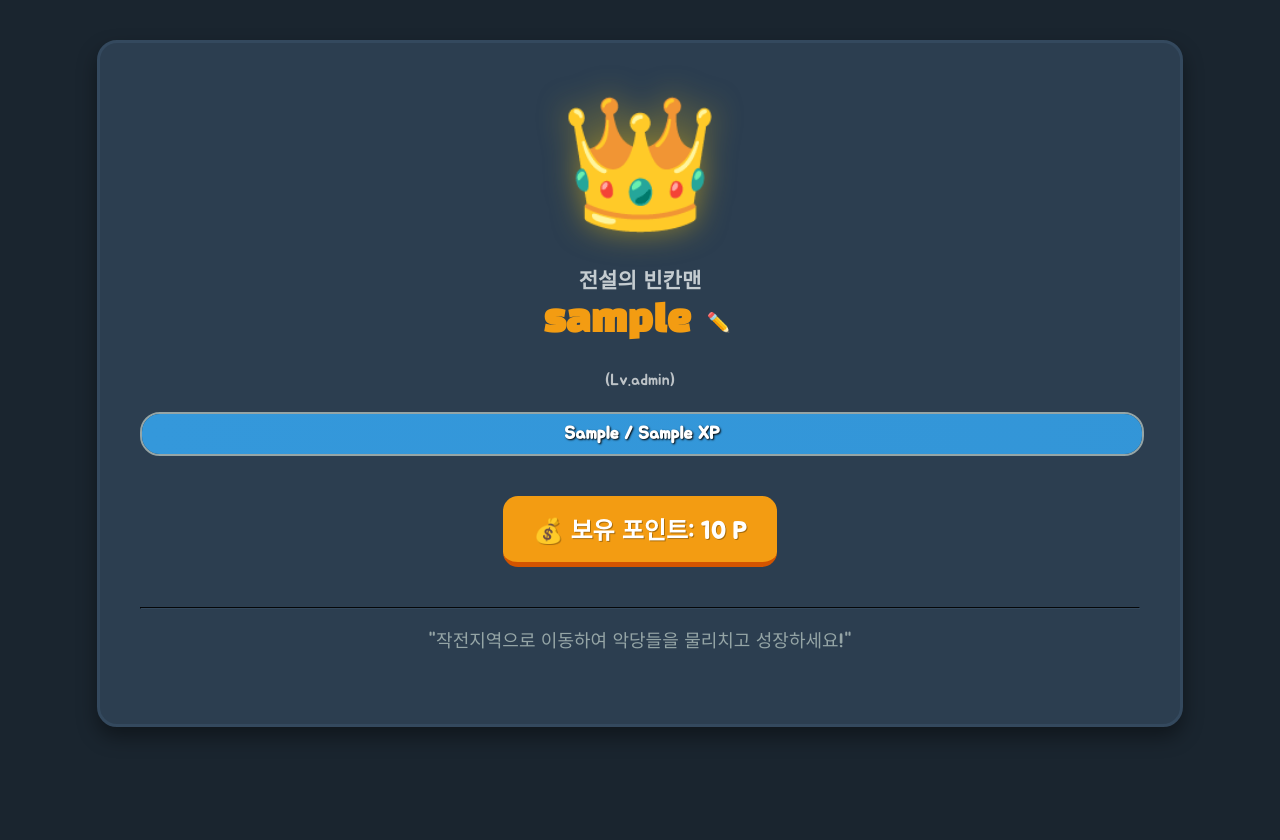
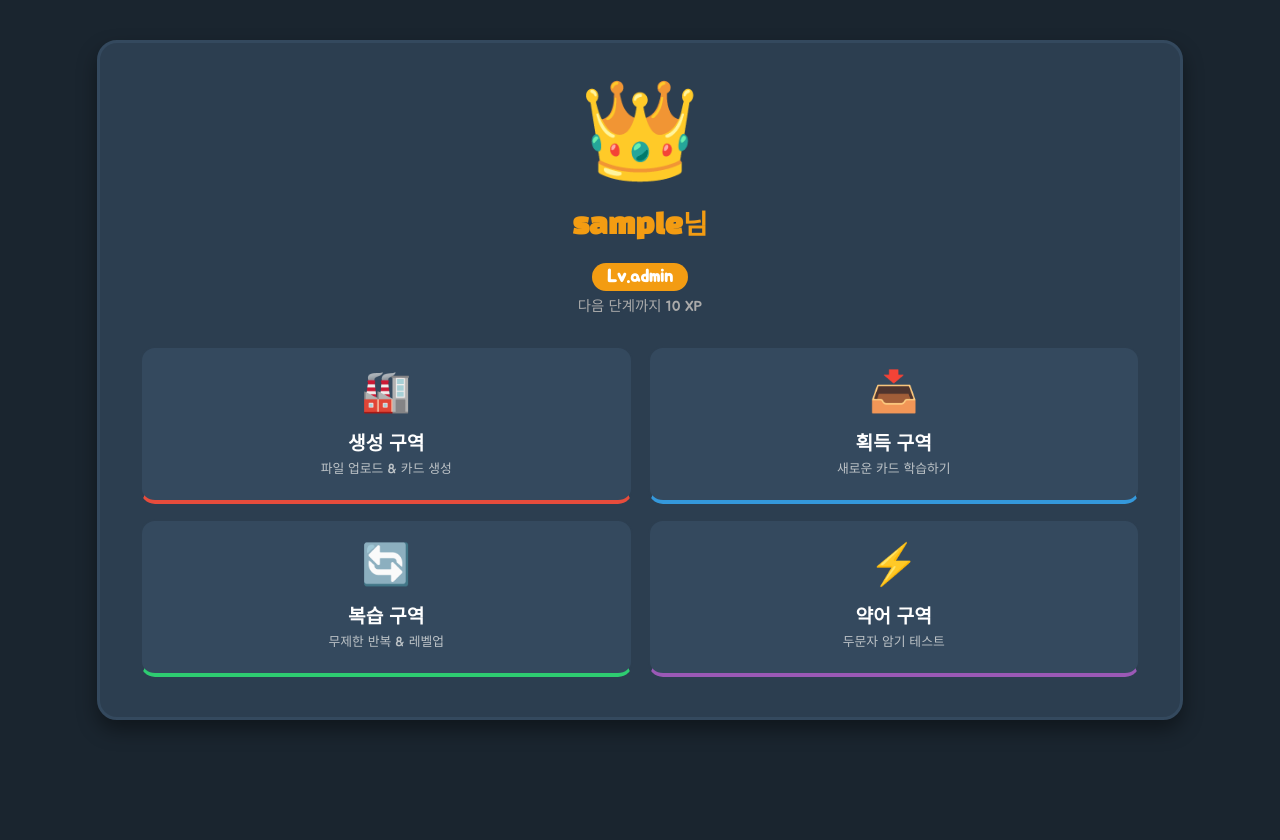
Before and after one commit to pky060921-debug/law, a Flask app: template templates/lobby.html in a window 1280 px wide. Run offline with Flask 3, Linux system fonts and the light colour scheme; the template is opened without the code that fills it: most values are stand-ins (such as "Sample title", 1, 10 or a date in 2020).

Commit message:
Update lobby.html

```diff
--- a/templates/lobby.html
+++ b/templates/lobby.html
@@ -2,102 +2,57 @@
 
 {% block content %}
 <style>
-    .profile-card { text-align: center; padding: 10px 0; }
+    .profile-section { text-align: center; margin-bottom: 30px; }
+    .hero-avatar { font-size: 6rem; animation: bounce 2s infinite; }
+    .level-badge { background: #f39c12; color: #fff; padding: 5px 15px; border-radius: 20px; font-weight: bold; }
 
-    /* 아바타 크기 반응형 */
-    .hero-badge {
-        font-size: 8rem; /* PC */
-        margin-bottom: 10px;
-        display: inline-block;
-        filter: drop-shadow(0 0 15px rgba(241, 196, 15, 0.5));
-        animation: floatHero 3s infinite ease-in-out;
+    .zone-grid {
+        display: grid; grid-template-columns: 1fr 1fr; gap: 15px;
     }
+    .zone-card {
+        background: #34495e; padding: 20px; border-radius: 15px; text-align: center;
+        text-decoration: none; color: white; transition: 0.2s; border: 2px solid #2c3e50;
+    }
+    .zone-card:hover { transform: translateY(-5px); border-color: #f39c12; }
+    .zone-icon { font-size: 2.5rem; display: block; margin-bottom: 10px; }
+    .zone-title { font-size: 1.2rem; font-weight: bold; display: block; }
+    .zone-desc { font-size: 0.8rem; color: #bdc3c7; }
 
-    .progress-bg {
-        background: #1a252f;
-        border-radius: 20px;
-        height: 40px;
-        width: 100%;
-        margin: 20px 0;
-        border: 2px solid #95a5a6;
-        overflow: hidden;
-        position: relative;
-    }
-    .progress-bar {
-        background: linear-gradient(90deg, #3498db, #2980b9);
-        height: 100%;
-        width: {{ (xp / req_xp * 100)|int }}%;
-        transition: width 1s ease-in-out;
-    }
-    .progress-text {
-        position: absolute; width: 100%; top: 50%; transform: translateY(-50%);
-        color: white; font-weight: bold; text-shadow: 1px 1px 2px black;
-    }
-
-    .point-box {
-        background: #f39c12; color: #fff; text-shadow: 1px 1px 0 rgba(0,0,0,0.3);
-        padding: 15px 30px; border-radius: 15px; display: inline-block; margin-top: 20px;
-        font-size: 1.5rem; border-bottom: 5px solid #d35400; font-weight: bold;
-    }
-
-    .nick-edit-btn { background: none; border: none; font-size: 1.2rem; cursor: pointer; color: #bdc3c7; }
-    .nick-form { display: none; margin-top: 15px; }
-    .nick-input { padding: 8px; border-radius: 5px; border: 1px solid #ccc; background: #222; color: white; width: 60%; }
-    .save-btn { padding: 8px 15px; border-radius: 5px; border: none; background: #2ecc71; color: white; cursor: pointer; }
-
-    @keyframes floatHero {
-        0%, 100% { transform: translateY(0); }
-        50% { transform: translateY(-15px); }
-    }
-
-    /* 📱 태블릿/모바일 대응 */
-    @media (max-width: 768px) {
-        .hero-badge { font-size: 6rem; }
-        .point-box { font-size: 1.2rem; padding: 10px 20px; width: 90%; }
-        h1 { font-size: 1.5rem; }
-    }
+    @keyframes bounce { 0%, 100% { transform: translateY(0); } 50% { transform: translateY(-10px); } }
 </style>
 
-<div class="profile-card">
-    <div class="hero-badge">
+<div class="profile-section">
+    <div class="hero-avatar">
         {% if level < 5 %}🥚{% elif level < 15 %}👶{% elif level < 30 %}👦{% elif level < 50 %}🦸‍♂️{% else %}👑{% endif %}
     </div>
-
-    <h3 style="color:#ecf0f1; margin-bottom:5px; opacity:0.8;">
-        {% if level < 5 %}가능성의 알{% elif level < 15 %}아기 빈칸맨{% elif level < 30 %}자라나는 히어로{% elif level < 50 %}슈퍼 히어로{% else %}전설의 빈칸맨{% endif %}
-    </h3>
-
-    <h1 style="display:flex; justify-content:center; align-items:center; gap:10px; flex-wrap: wrap;">
-        {{ nickname }}
-        <button class="nick-edit-btn" onclick="toggleNickForm()">✏️</button>
-    </h1>
-    <span style="font-size:0.9em; color:#bdc3c7;">(Lv.{{ level }})</span>
-
-    <form action="/update_nickname" method="POST" class="nick-form" id="nickForm">
-        <input type="text" name="new_nickname" class="nick-input" placeholder="새 이름" required>
-        <button type="submit" class="save-btn">저장</button>
-    </form>
-
-    <div class="progress-bg">
-        <div class="progress-bar"></div>
-        <div class="progress-text">{{ xp }} / {{ req_xp }} XP</div>
-    </div>
-
-    <div class="point-box">
-        💰 보유 포인트: {{ points }} P
-    </div>
-
-    <hr style="border-color: #34495e; margin-top: 40px;">
-
-    <p style="color: #95a5a6; margin-top: 20px; line-height: 1.5;">
-        "작전지역으로 이동하여 악당들을 물리치고 성장하세요!"
-    </p>
+    <h2>{{ nickname }}님</h2>
+    <span class="level-badge">Lv.{{ level }}</span>
+    <p style="color:#aaa; font-size:0.9rem; margin-top:5px;">다음 단계까지 {{ req_xp - xp }} XP</p>
 </div>
 
-<script>
-    function toggleNickForm() {
-        const form = document.getElementById('nickForm');
-        form.style.display = form.style.display === 'block' ? 'none' : 'block';
-    }
-</script>
+<div class="zone-grid">
+    <a href="/zone/generate" class="zone-card" style="border-bottom: 4px solid #e74c3c;">
+        <span class="zone-icon">🏭</span>
+        <span class="zone-title">생성 구역</span>
+        <span class="zone-desc">파일 업로드 & 카드 생성</span>
+    </a>
+
+    <a href="/zone/acquire" class="zone-card" style="border-bottom: 4px solid #3498db;">
+        <span class="zone-icon">📥</span>
+        <span class="zone-title">획득 구역</span>
+        <span class="zone-desc">새로운 카드 학습하기</span>
+    </a>
+
+    <a href="/zone/review" class="zone-card" style="border-bottom: 4px solid #2ecc71;">
+        <span class="zone-icon">🔄</span>
+        <span class="zone-title">복습 구역</span>
+        <span class="zone-desc">무제한 반복 & 레벨업</span>
+    </a>
+
+    <a href="/zone/abbrev" class="zone-card" style="border-bottom: 4px solid #9b59b6;">
+        <span class="zone-icon">⚡</span>
+        <span class="zone-title">약어 구역</span>
+        <span class="zone-desc">두문자 암기 테스트</span>
+    </a>
+</div>
 {% endblock %}
```
